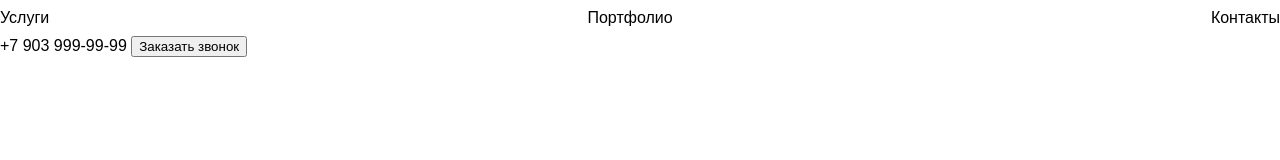
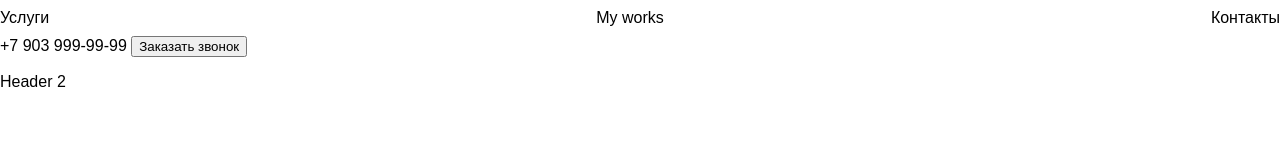
Before and after one commit to Parfenov-rv/app, a plain HTML site: page index.html in a window 1280 px wide. Drawn offline with Linux system fonts and the light colour scheme.

Commit message:
Update index.html

```diff
--- a/index.html
+++ b/index.html
@@ -12,7 +12,7 @@
     <header>
         <nav>
             <a href="#services">Услуги</a>
-            <a href="#portfolio">Портфолио</a>
+            <a href="#portfolio">My works</a>
             <a href="#contacts">Контакты</a>
         </nav>
         <div>
@@ -20,5 +20,6 @@
             <button>Заказать звонок</button>
         </div>
     </header>
+    <p>Header 2</p>
 </body>
 </html>
```
